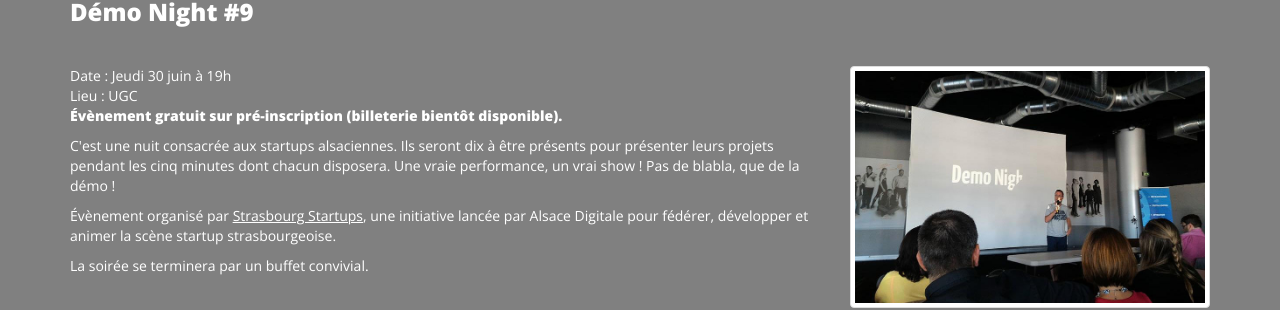
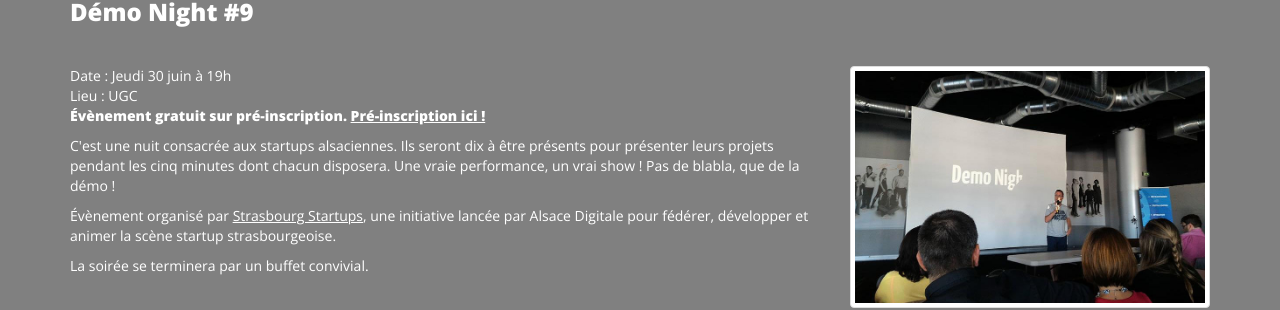
Before and after one commit to AlsaceDigitale/www.edgefest.fr-2019-temporary, a Jekyll site: the page built from demonight.html, in a window 1280 px wide. Shown: the part 475-785 px from the top of the page. Built offline with Jekyll 4.4.1, drawn with Linux system fonts in a browser that asks for light colours; nearby versions of some CDN libraries; some web fonts are replaced.

Commit message:
update demonight

```diff
--- a/_includes/demonight.html
+++ b/_includes/demonight.html
@@ -9,7 +9,7 @@
       <div class="col-md-8">
         <p class="date">Date : Jeudi 30 juin à 19h</p>
         <p class="venue">Lieu : UGC</p>
-        <p class="type">Évènement gratuit sur pré-inscription (billeterie bientôt disponible). <!--<a href="" href="_blank">Pré-inscription ici !</a>--> </p>
+        <p class="type">Évènement gratuit sur pré-inscription. <a href="https://www.eventbrite.fr/e/billets-demonight-9-19234879041" href="_blank">Pré-inscription ici !</a></p>
         <p class="type"></p>
         <p class="concept">
           C'est une nuit consacrée aux startups alsaciennes. Ils seront dix à être présents pour présenter leurs projets pendant les cinq minutes dont chacun disposera. Une vraie performance, un vrai show ! Pas de blabla, que de la démo !
```
